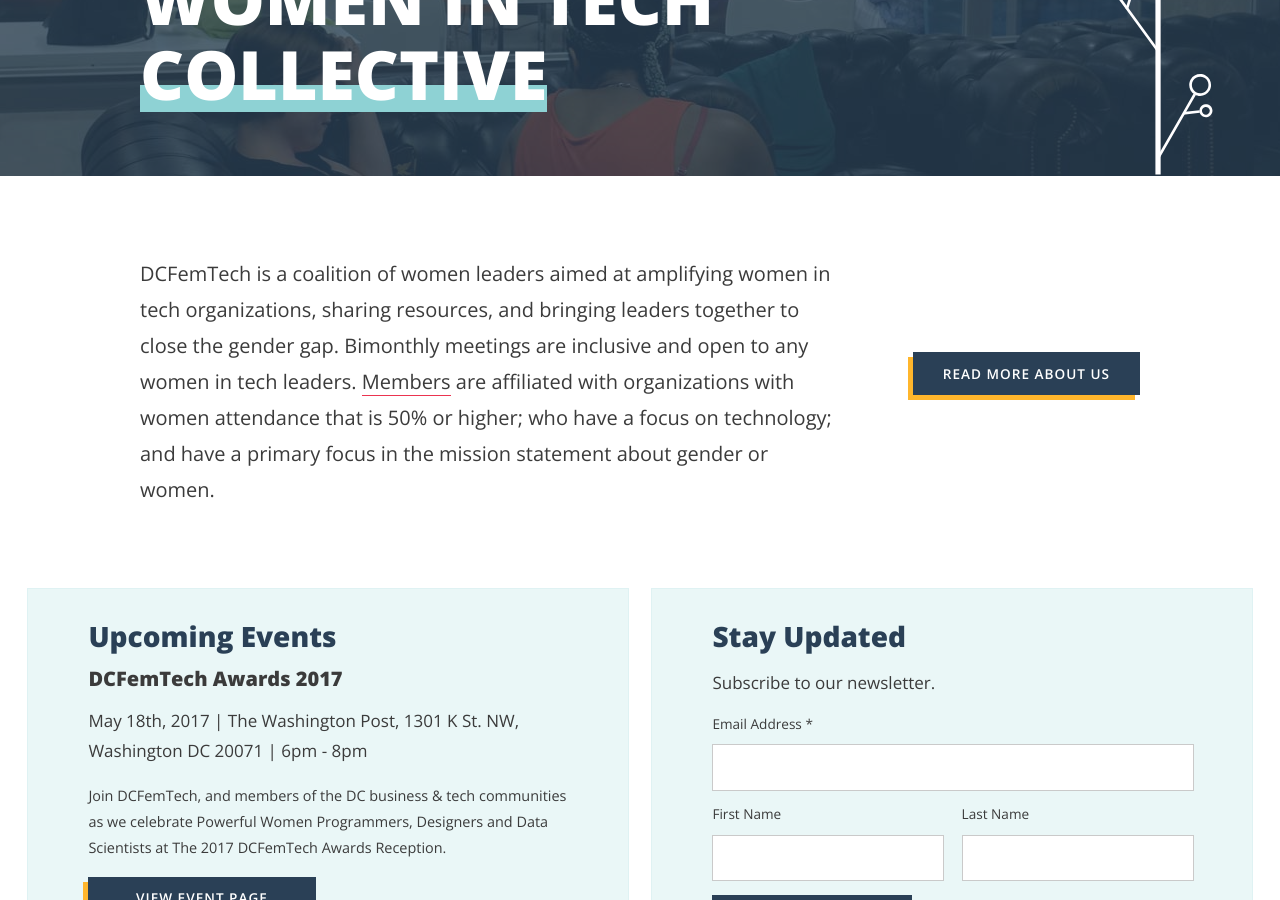
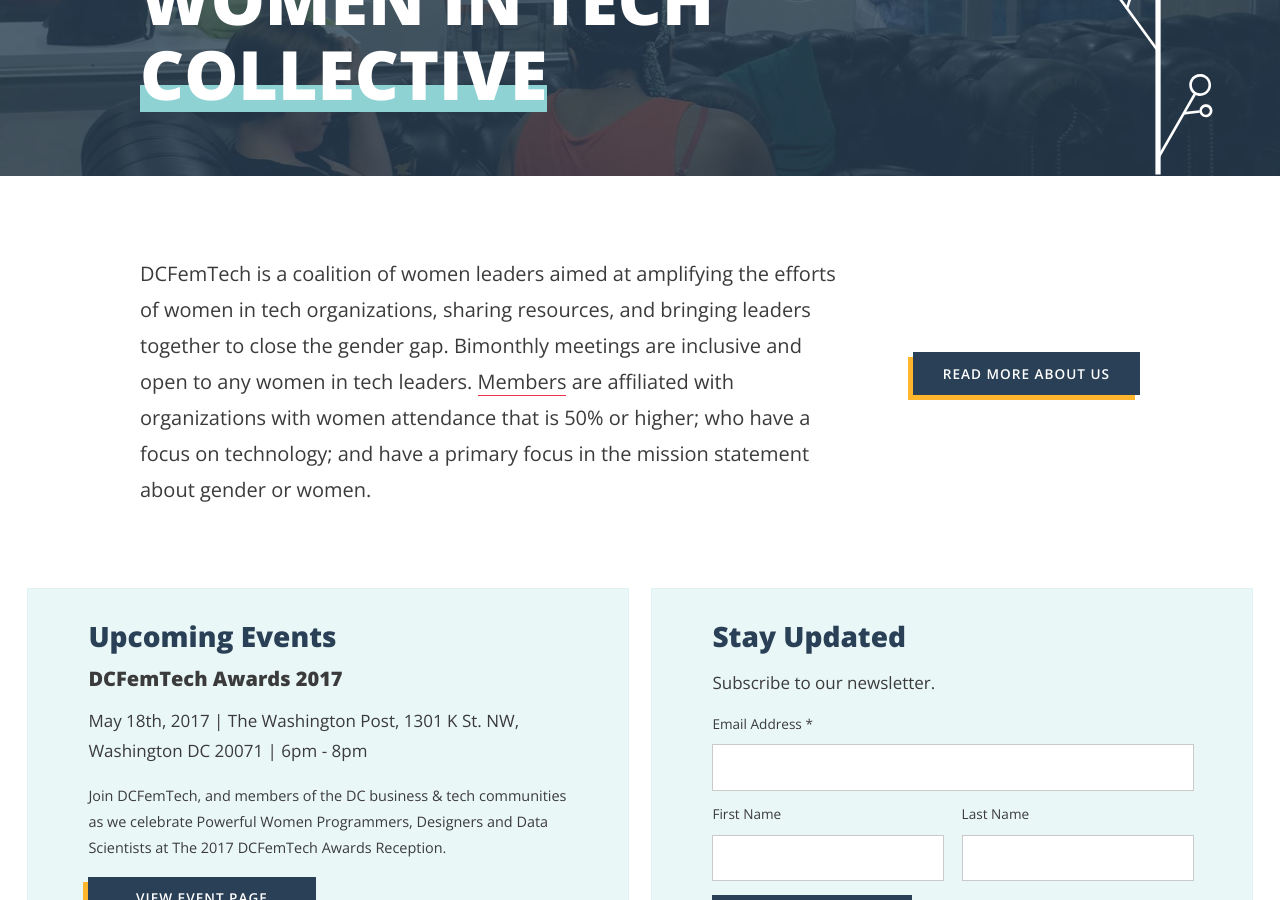
Before and after one commit to dcfemtech/dcfemtech.github.io, a Jekyll site: the page built from index.html, in a window 1280 px wide and 900 px high, scrolled down 401 px. Built offline with Jekyll 4.4.1, drawn with Linux system fonts in a browser that asks for light colours; comment, search, counter and statistics services are not loaded.

Commit message:
Update index.html

```diff
--- a/index.html
+++ b/index.html
@@ -6,7 +6,7 @@
 <section class="l-section">
   <div class="l-wrapper">
     <div class="l-double">
-      <p class="main-intro">DCFemTech is a coalition of women leaders aimed at amplifying women in tech organizations, sharing resources, and bringing leaders together to close the gender gap. Bimonthly meetings are inclusive and open to any women in tech leaders. <a href="/members">Members</a> are affiliated with organizations with women attendance that is 50% or higher; who have a focus on technology; and have a primary focus in the mission statement about gender or women.</p>
+      <p class="main-intro">DCFemTech is a coalition of women leaders aimed at amplifying the efforts of women in tech organizations, sharing resources, and bringing leaders together to close the gender gap. Bimonthly meetings are inclusive and open to any women in tech leaders. <a href="/members">Members</a> are affiliated with organizations with women attendance that is 50% or higher; who have a focus on technology; and have a primary focus in the mission statement about gender or women.</p>
       <a class="button" href="/about">Read more about us</a>
     </div>
   </div>
```
